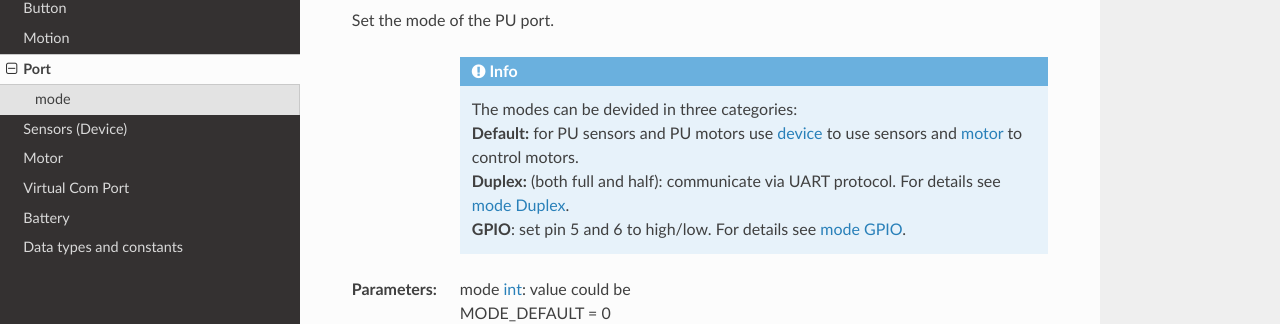
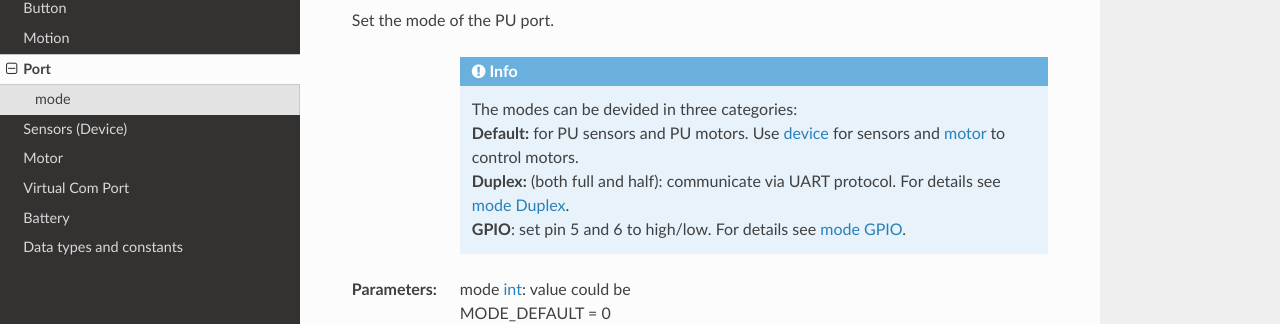
Before and after one commit to NStrijbosch/hub-module-notes, an MkDocs documentation site: the page built from docs/port.md, in a window 1280 px wide and 900 px high. Shown: the part 305-629 px from the top of the window. Built offline with MkDocs 1.6.1, drawn with Linux system fonts in a browser that asks for light colours; nearby versions of some CDN libraries.

Commit message:
Update port.md

```diff
--- a/docs/port.md
+++ b/docs/port.md
@@ -11,7 +11,7 @@ Set the mode of the PU port.
 !!! info
     The modes can be devided in three categories:
 
-    __Default:__ for PU sensors and PU motors use [device](sensors.md) to use sensors and [motor](motors.md) to control motors.
+    __Default:__ for PU sensors and PU motors. Use [device](sensors.md) for sensors and [motor](motors.md) to control motors.
 
     __Duplex:__ (both full and half): communicate via UART protocol. For details see [mode Duplex](#port-mode-duplex).
 
```
